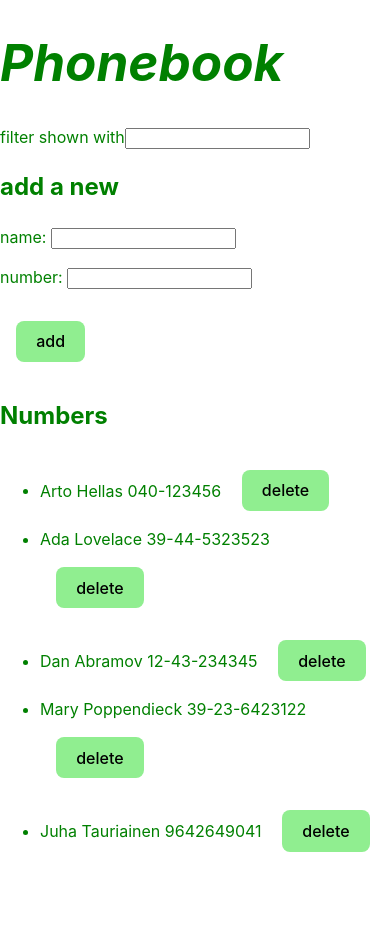
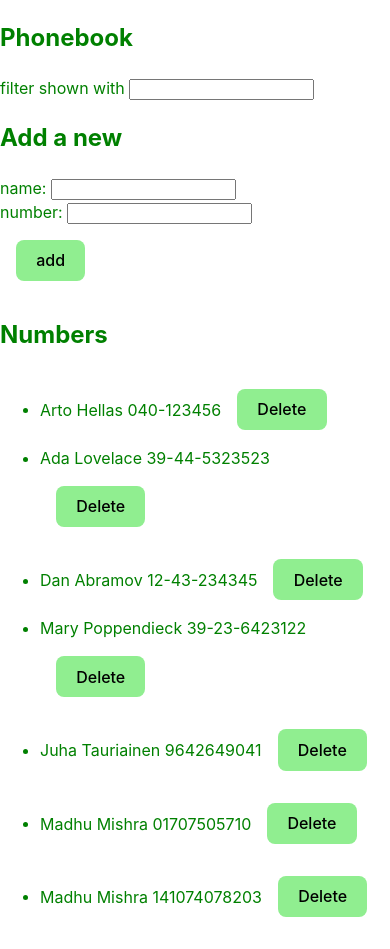
Before and after one commit to Madhusmitamis/05-phonebook, a React (Vite) app: page / in a window 390 px wide. Before the commit the page ends 884 px from the top, so only its background shows below. Built offline with nearby package versions, Linux system fonts and the light colour scheme; data requests are answered from the project's data file.

Commit message:
done upto 2.14: The Phonebook step 9.

```diff
--- a/db.json
+++ b/db.json
@@ -24,6 +24,16 @@
       "id": "2b8d",
       "name": "Juha Tauriainen",
       "number": "9642649041"
+    },
+    {
+      "id": "eb49",
+      "name": "Madhu Mishra ",
+      "number": "01707505710"
+    },
+    {
+      "id": "9d3d",
+      "name": "Madhu Mishra",
+      "number": "141074078203"
     }
   ]
 }
--- a/src/App.jsx
+++ b/src/App.jsx
@@ -1,187 +1,106 @@
+
 import { useState, useEffect } from 'react'
+import axios from 'axios'
+import Filter from "./components/Filter";
+import PersonForm from "./components/PersonForm";
+import Persons from "./components/Persons";
 import personService from './services/persons'
-import findService from './services/find'
-import { ErrorNotification, SuccessNotification } from './components/Notification'
-import { Form } from './components/Form'
-import { AddFilter, ShowFiltered } from './components/Filter'
 
 
 const App = () => {
-
-  // all the different states used in App
   const [persons, setPersons] = useState([])
   const [newName, setNewName] = useState('')
   const [newNumber, setNewNumber] = useState('')
-  const [newFilter, setNewFilter] = useState('')
-  const [errorMessage, setErrorMessage] = useState(null)
-  const [successMessage, setSuccessMessage] = useState(null)
+  const [searchFilter, setNewSearchFilter] =  useState('');
+
 
   useEffect(() => {
     personService
-      .getAll()
-      .then(response => {
-        setPersons(response.data)
+    .getAll()
+    .then(initialPersons => {
+        setPersons(initialPersons)
       })
   }, [])
+  console.log('render', persons.length, 'persons')
 
-  const reset = () => {
+  const addPerson = (event) => {
+    event.preventDefault()
+  //   console.log('button clicked', event.target)
+  //   const isNameDuplicate = persons.some(person => person.name === newName);
+
+  // if (isNameDuplicate) {
+  //   // Display a warning using the alert command
+  //   alert(`${newName} is already added to the phonebook`);
+  //   return; // Exit the function early
+  // }
+  const existingPerson = persons.find(person => person.name === newName && person.number === newNumber)
+  if (existingPerson) {
+    const confirmUpdate = `${existingPerson.name} is already added to the phonebook, replace the old number with a new one?`;
+
+    if (window.confirm(confirmUpdate)) {
+      const updatedPerson = { ...existingPerson, number: newNumber };
+
+      personService
+          .update(existingPerson.id, updatedPerson)
+          .then(updatedPerson => {
+            setPersons(persons.map(person => person.id === updatedPerson.id ? updatedPerson : person));
+            setNewName('');
+            setNewNumber('');
+          })
+          .catch(error => {
+            console.error('Error updating person:', error);
+          });
+      }
+    } else {
+   const personObject = { name: newName, number: newNumber }
+
+    personService
+    .create(personObject)
+    .then(returnedPerson => {
+    setPersons([...persons, returnedPerson])
     setNewName('')
     setNewNumber('')
+    })
+    .catch(error => {
+      console.error('Error adding person:', error);
+    });
   }
-
-  const handleNameChange = (event) => {
+}
+ const handleNameChange = (event) => {
+    console.log(event.target.value)
     setNewName(event.target.value)
   }
-
   const handleNumberChange = (event) => {
     setNewNumber(event.target.value)
   }
+  const handleSearchFilterChange = (event) => {
+    setNewSearchFilter(event.target.value)
+  }
+  const filteredPersons = persons.filter(person =>
+    person.name.toLowerCase().includes(searchFilter.toLowerCase())
+  );
 
-  const handleFilterChange = (event) => {
-    setNewFilter(event.target.value)
-  }
+  // const Person = ({ person }) => <li>{person.name}</li>;
+  return (
+    <div>
+      <h2>Phonebook</h2>
+        <Filter searchFilter={searchFilter} handleSearchFilterChange={handleSearchFilterChange} />
 
 
-
-  const addPerson = (event) => {
-    event.preventDefault()
-    if (findService.matchNumber(persons, newNumber)) {
-      alertUser()
-    } else if (findService.matchName(persons, newName)) {
-      changeNumber()
-    } else {
-      savePerson()
-    }
-  }
-
-
-  const handleDeletePerson = (personId) => {
-    const name = findService.findNameWithId(personId, persons)
-    if (window.confirm('Delete ' + name + ' ?')) {
-      removePerson(personId)
-    }
-  }
-
-  const alertUser = () => {
-    const numberOwner = findService.findNameWithNumber(newNumber, persons)
-    showErrorMessage(`No contact added, because the number ${newNumber} is already saved to phonebook for ${numberOwner}`)
-    reset()
-  }
-
-
-  const changeNumber = () => {
-    if (window.confirm(` ${newName} is already added to phonebook, replace the old number with a new one?`)) {
-      changePerson(findService.findIdWithName(newName, persons))
-    }
-  }
-
-
-  const changePerson = (id) => {
-    const person = persons.find(n => n.id === id)
-    const changedPerson = { ...person, number: newNumber }
-    personService
-      .update(id, changedPerson)
-      .then(response => {
-        setPersons(persons.map(person => person.id !== id ? person : response.data))
-        showSuccessMessage(`The number ${newNumber} is added to ${newName} `)
-      })
-      .catch(error => {
-        showErrorMessage(`Sorry, the contact ${person.name} was already deleted from server`)
-        setPersons(persons.filter(n => n.id !== id))
-      })
-    reset()
-  }
-
-
-
-  // saves the contact to the persons list
-  // uses personService to create and add the person
-  const savePerson = () => {
-    const personObject = {
-      name: newName,
-      number: newNumber,
-    }
-    personService
-      .create(personObject)
-      .then(response => {
-        setPersons(persons.concat(response.data))
-        showSuccessMessage(`Added ${newName} `)
-      })
-      .catch(error => {
-        showErrorMessage('Sorry, something went wrong: ' + error.response.data.error)
-      })
-    reset()
-  }
-
-
-
-  // uses personService to delete person from persons list
-  const removePerson = (id) => {
-    const name = findService.findNameWithId(id, persons)
-    personService
-      .deletePerson(id)
-      .then(response => {
-        setPersons(persons.filter(n => n.id !== id))
-        showSuccessMessage(` ${name} is deleted from the phonebook `)
-      })
-      .catch(error => {
-        showErrorMessage('Sorry, something went wrong: ' + error.response.data.error)
-      })
-  }
-
-
-  // sets success message in status
-  // after five seconds clears the message
-  const showSuccessMessage = (message) => {
-    setSuccessMessage(message)
-    setTimeout(() => {
-      setSuccessMessage(null)
-    }, 5000)
-  }
-
-  // sets error message in status
-  // after five seconds clears the message
-  const showErrorMessage = (message) => {
-    setErrorMessage(message)
-    setTimeout(() => {
-      setErrorMessage(null)
-    }, 5000)
-  }
-
-
-  return (
-    <div>
-
-      <h1> Phonebook </h1>
-
-      <ErrorNotification message={errorMessage} />
-      <SuccessNotification message={successMessage} />
-
-      <AddFilter
-        filter={newFilter}
-        onChange={handleFilterChange}
+      <h2>Add a new</h2>
+      <PersonForm
+        newName={newName}
+        newNumber={newNumber}
+        handleNameChange={handleNameChange}
+        handleNumberChange={handleNumberChange}
+        addPerson={addPerson}
       />
 
-      <h2>add a new</h2>
+      <h2>Numbers</h2>
 
-      <Form
-        onSubmit={addPerson}
-        valueName={newName}
-        onNameChange={handleNameChange}
-        valueNumber={newNumber}
-        onNumberChange={handleNumberChange}
-        buttonText='add'
-      />
-
-      <h2> Numbers </h2>
-
-      <ShowFiltered
-        contacts={persons}
-        filter={newFilter}
-        buttonFunction={handleDeletePerson}
-      />
+      <Persons persons={filteredPersons} setPersons={setPersons} />
     </div>
   )
-}
+        }
 
 export default App
--- a/src/components/Filter.jsx
+++ b/src/components/Filter.jsx
@@ -1,30 +1,11 @@
-import { Input } from './Form'
-import { Person } from './Person'
+import React from 'react';
 
+const Filter = ({ searchFilter, handleSearchFilterChange }) => {
+  return (
+    <div>
+      filter shown with <input value={searchFilter} onChange={handleSearchFilterChange} />
+    </div>
+  );
+};
 
-// uses Input component
-// component for the user to add search term
-// and to filter shown contacts
-export const AddFilter = ({ filter, onChange }) => (
-  <>
-    <Input
-      text='filter shown with'
-      value={filter}
-      onChange={onChange} />
-  </>
-)
-
-// filters and maps persons list
-// based on the filter the user has typed
-// search is made from contact name or number
-export const ShowFiltered = (props) => (
-  <ul>
-    {props.contacts
-      .filter(person =>
-        (person.name.toLowerCase()).includes((props.filter).toLowerCase()) || (person.number).includes(props.filter))
-      .map(person => {
-        return Person(person, props)
-      }
-      )}
-  </ul>
-)
+export default Filter;
--- a/src/components/Form.jsx
+++ /dev/null
@@ -1,28 +0,0 @@
-export const Button = (props) => (
-  <button
-    type={props.type}
-    onClick={props.onClick}>
-    {props.text}
-  </button>
-)
-
-// for input fields
-export const Input = (props) => (
-  <p>
-    {props.text}
-    <input
-      value={props.value}
-      onChange={props.onChange} />
-  </p>
-)
-
-// for form rendering and functions
-// uses Input and Button components
-export const Form = (props) => {
-  return (
-    <form onSubmit={props.onSubmit}>
-      <Input text='name: ' value={props.valueName} onChange={props.onNameChange} />
-      <Input text='number: ' value={props.valueNumber} onChange={props.onNumberChange} />
-      <Button type='submit' text={props.buttonText} />
-    </form>)
-}
--- a/src/components/Person.jsx
+++ b/src/components/Person.jsx
@@ -1,15 +1,9 @@
-import { Button } from './Form'
-
-// rendering a person object in a list
-// and the delete button
-export const Person = (person, props) => {
-  return (
-    <li key={person.id}>
-      {person.name}
-      {' '}
-      {person.number}
-      {' '}
-      <Button onClick={() => props.buttonFunction(person.id)} text='delete' />
-    </li>
-  )
+const Person=({person}) =>{
+    return (
+        <li>
+            <p>{person.name}</p>
+            <p>{person.number}</p>
+        </li>
+    )
 }
+export default Person
--- /dev/null
+++ b/src/components/PersonForm.jsx
@@ -0,0 +1,20 @@
+// PersonForm.js
+import React from 'react';
+
+const PersonForm = ({ newName, newNumber, handleNameChange, handleNumberChange, addPerson }) => {
+  return (
+    <form onSubmit={addPerson}>
+      <div>
+        name: <input value={newName} onChange={handleNameChange} />
+      </div>
+      <div>
+        number: <input value={newNumber} onChange={handleNumberChange} />
+      </div>
+      <div>
+        <button type="submit">add</button>
+      </div>
+    </form>
+  );
+};
+
+export default PersonForm;
--- /dev/null
+++ b/src/components/Persons.jsx
@@ -0,0 +1,31 @@
+// Persons.js
+import React from 'react';
+import Person from './Person'
+import axios from 'axios'
+
+const Persons = ({ persons,setPersons }) => {
+  const handleDelete = (id, name) => {
+    const confirmDelete = window.confirm(`Delete ${name}?`);
+    if (confirmDelete) {
+      axios.delete(`http://localhost:3001/persons/${id}`)
+        .then(response => {
+          setPersons(persons.filter(person => person.id !== id));
+        })
+        .catch(error => {
+          console.error('Error deleting person:', error);
+        });
+    }
+  };
+  return (
+    <ul>
+      {persons.map(person => (
+        <li key={person.id}>{person.name} {person.number}
+        <button onClick={() => handleDelete(person.id, person.name)}>Delete</button>
+        </li>
+
+      ))}
+    </ul>
+  );
+};
+
+export default Persons;
--- a/src/main.jsx
+++ b/src/main.jsx
@@ -4,7 +4,6 @@ import App from './App.jsx'
 import './index.css'
 
 ReactDOM.createRoot(document.getElementById('root')).render(
-
-    <App />
+  <App />
 
 )
--- a/src/services/persons.js
+++ b/src/services/persons.js
@@ -2,15 +2,18 @@ import axios from 'axios'
 const baseUrl = 'http://localhost:3001/persons'
 
 const getAll = () => {
-  return axios.get(baseUrl)
+  const request = axios.get(baseUrl)
+  return request.then(response => response.data)
 }
 
 const create = newObject => {
-  return axios.post(baseUrl, newObject)
+  const request = axios.post(baseUrl, newObject)
+  return request.then(response => response.data)
 }
 
 const update = (id, newObject) => {
-  return axios.put(`${baseUrl}/${id}`, newObject)
+  const request = axios.put(`${baseUrl}/${id}`, newObject)
+  return request.then(response => response.data)
 }
 
 const deletePerson = (id) => {
```
